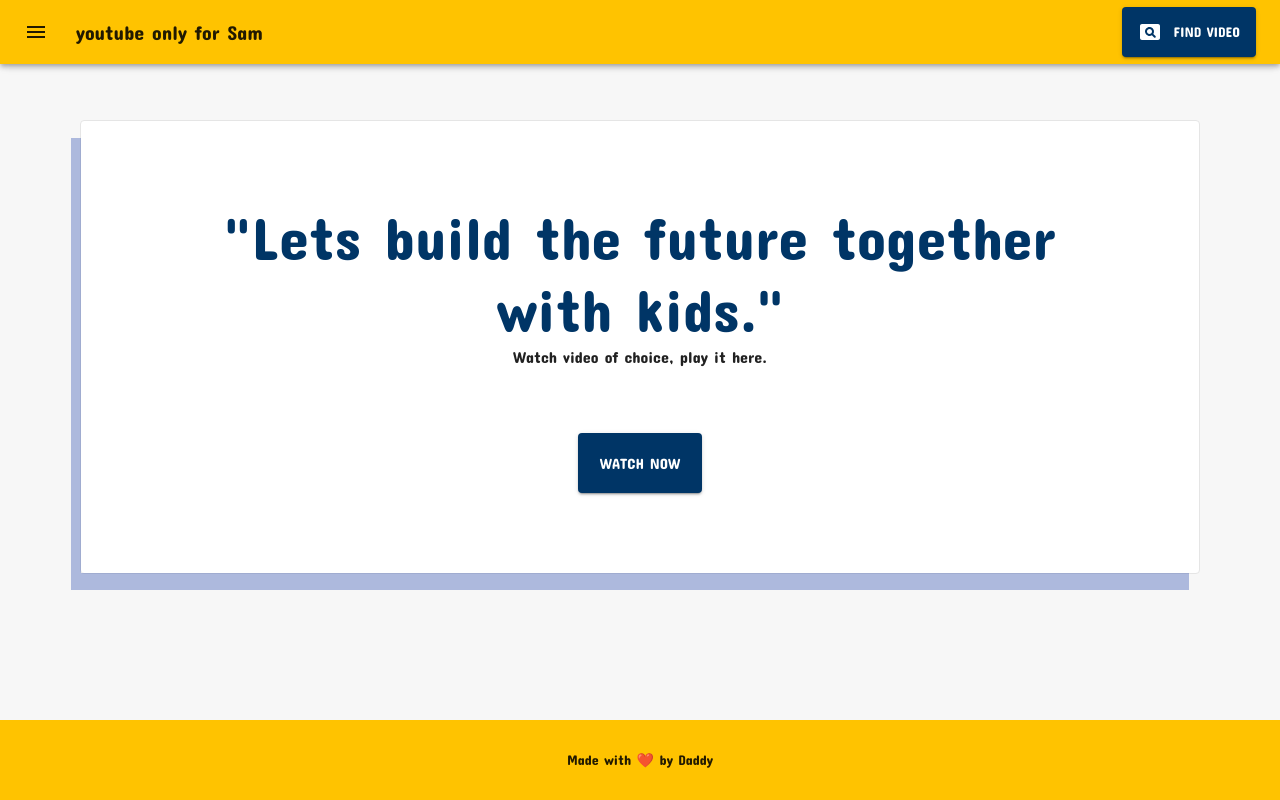
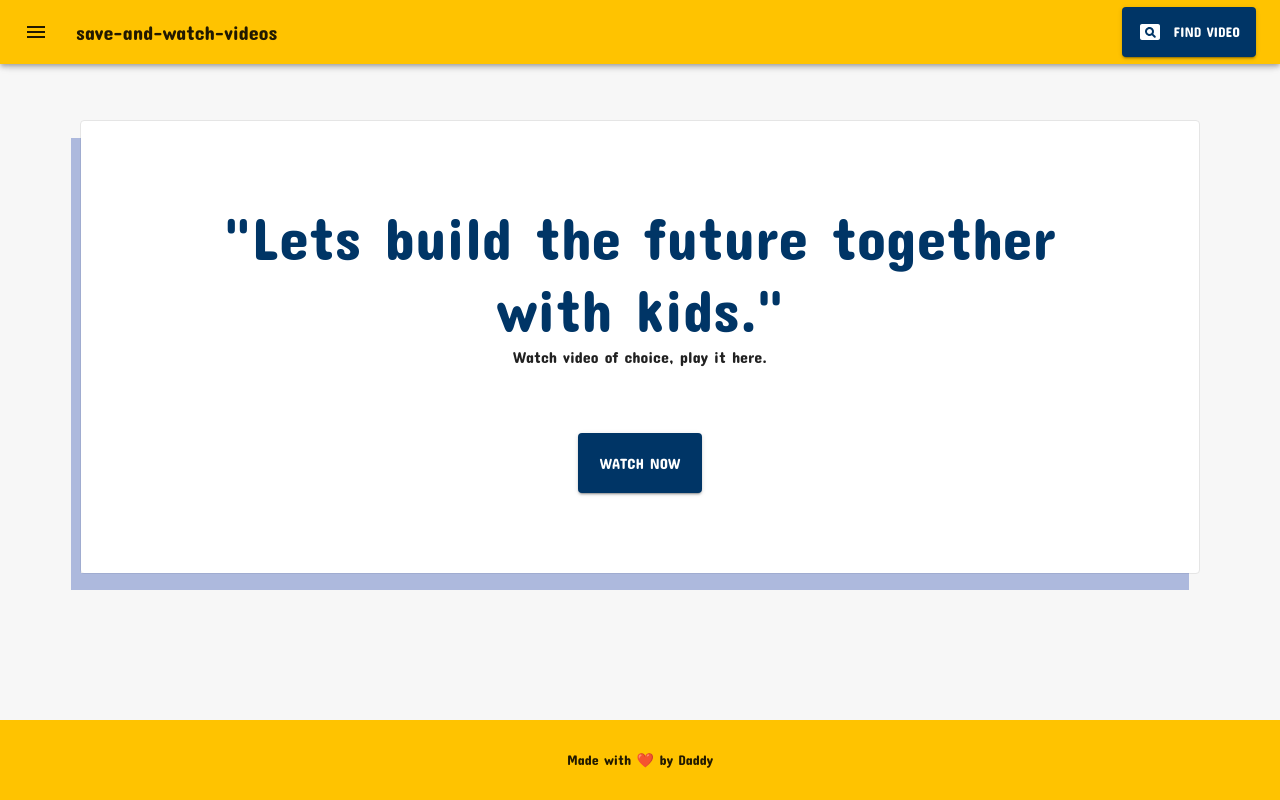
Before and after one commit to devjsonstringify/YT-FOR-SAM, a Next.js app: page / in a window 1280 px wide. Built offline with nearby package versions, Linux system fonts and the light colour scheme.

Commit message:
Update: rebrand name

```diff
--- a/components/Layout/Header/Header.js
+++ b/components/Layout/Header/Header.js
@@ -25,7 +25,7 @@ const Header = () => {
     <StyledBox>
       <Box display="flex" alignItems="center">
         <Typography variant="h6" noWrap>
-          youtube only for Sam
+          save-and-watch-videos
         </Typography>
       </Box>
       <Box>
```
